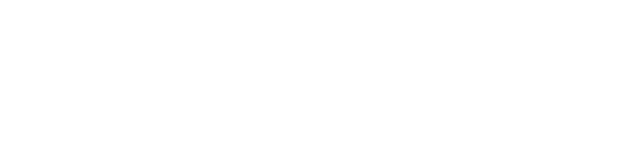
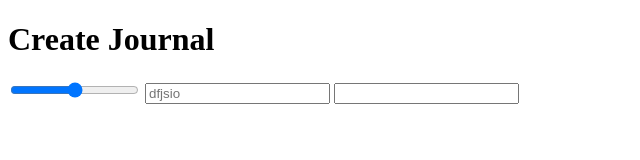
Before and after one commit to fahim-nion/MERN-Stack, a plain HTML site: page FrontEnd BOOTCAMP/Day 3/html forms.html in a window 1280 px wide. Shown: the whole page, without its empty margins (0-640 px from the left). Drawn offline with Linux system fonts and the light colour scheme.

Commit message:
exploring day 3

```diff
--- a/FrontEnd BOOTCAMP/Day 3/html forms.html
+++ b/FrontEnd BOOTCAMP/Day 3/html forms.html
@@ -15,7 +15,14 @@
       -->
 
       <!-- action specifies the location on the server where the data will be sent  -->
-    <form action="" method="post"></form>
+    <h1>Create Journal</h1>
+    <form action="" method="post">
+        <input type="range" name="journal=entry" id="">
+        <input type="email" name="user-email" id="" placeholder="dfjsio">
+        <input type="tel" name="" id="">
+
+
+    </form>
 
 </body>
 </html>
```
